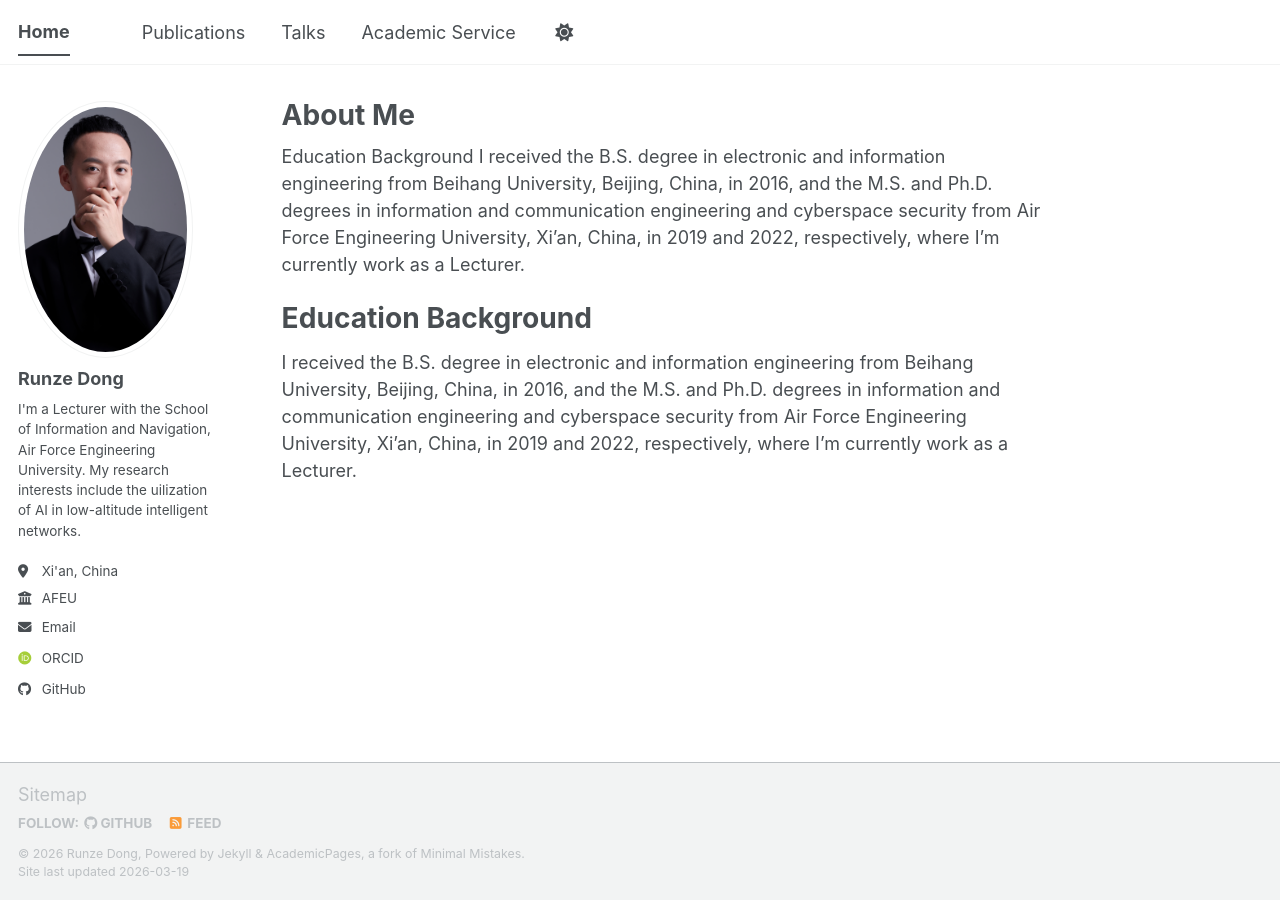
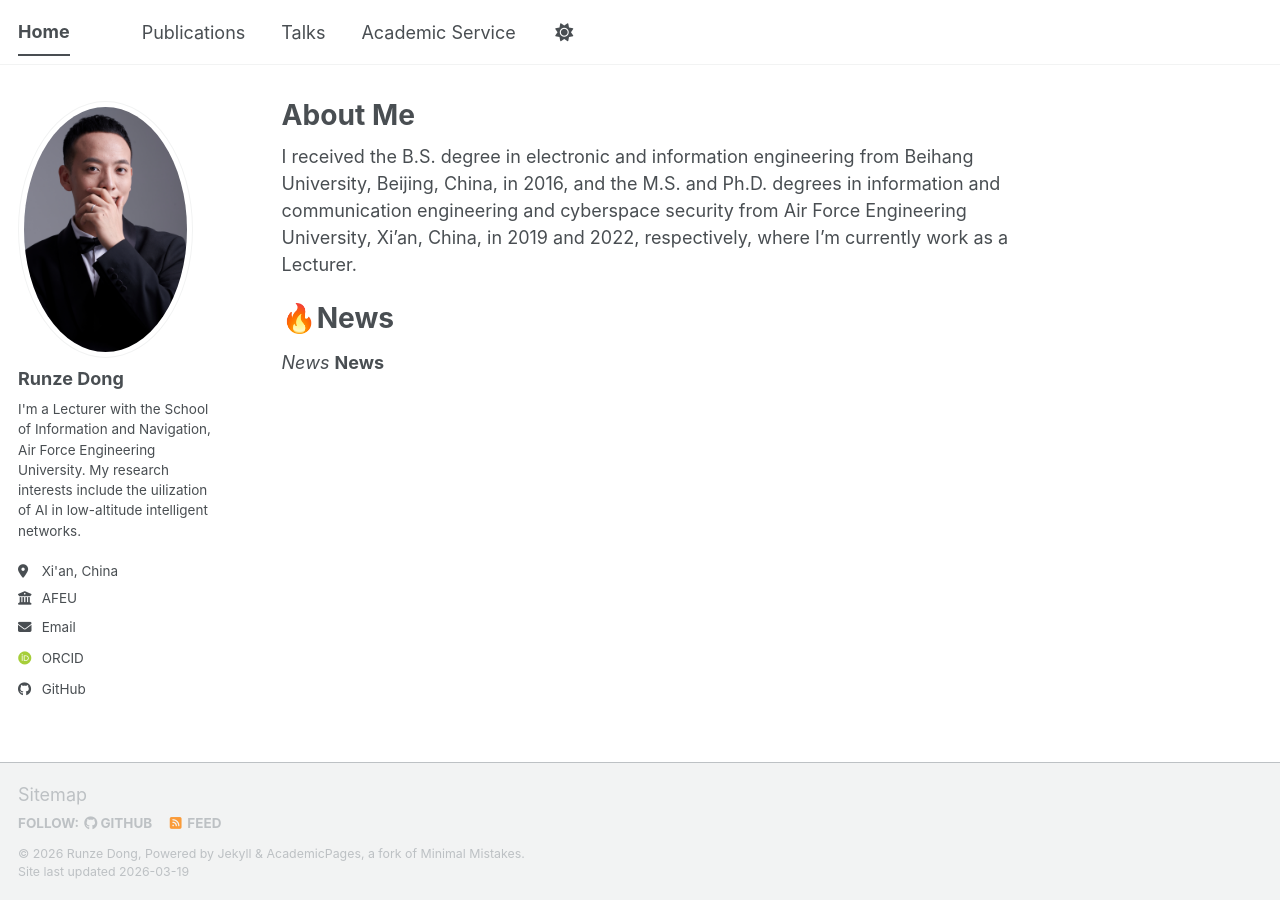
Before and after one commit to drzaxx/drzaxx.github.io, a Jekyll site: the page built from _pages/about.md, in a window 1280 px wide. Built offline with Jekyll 4.4.1, drawn with Linux system fonts in a browser that asks for light colours; some web fonts are replaced; a script bundle is joined from its source files by our own code; library files that are not in the unit come from our copies.

Commit message:
Update about.md

```diff
--- a/_pages/about.md
+++ b/_pages/about.md
@@ -8,7 +8,8 @@ redirect_from:
 ---
 
 
-Education Background
 I received the B.S. degree in electronic and information engineering from Beihang University, Beijing, China, in 2016, and the M.S. and Ph.D. degrees in information and communication engineering and cyberspace security from Air Force Engineering University, Xi’an, China, in 2019 and 2022, respectively, where I'm currently work as a Lecturer.
-# Education Background
-I received the B.S. degree in electronic and information engineering from Beihang University, Beijing, China, in 2016, and the M.S. and Ph.D. degrees in information and communication engineering and cyberspace security from Air Force Engineering University, Xi’an, China, in 2019 and 2022, respectively, where I'm currently work as a Lecturer.
+# 🔥News
+
+*News*
+**News**
```
